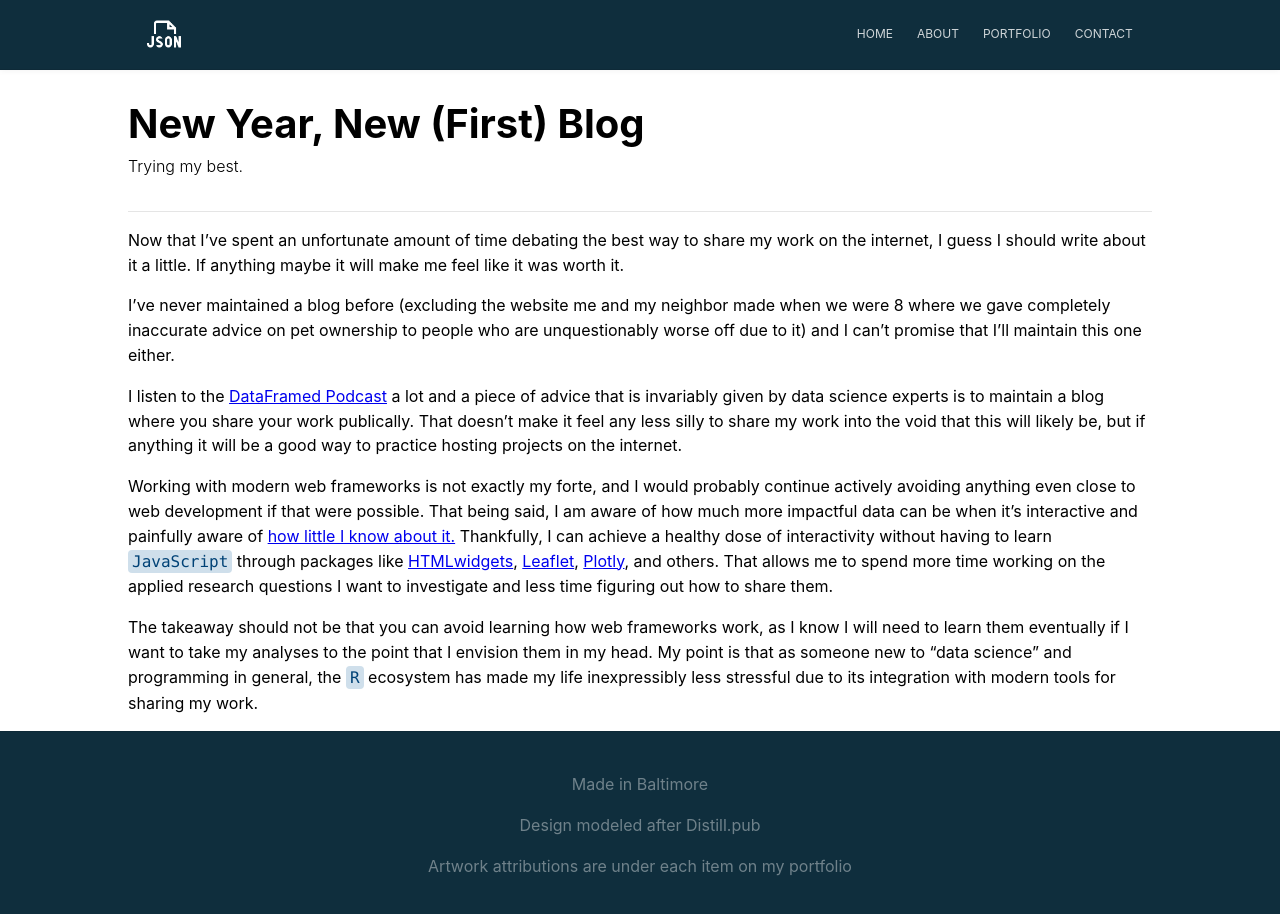
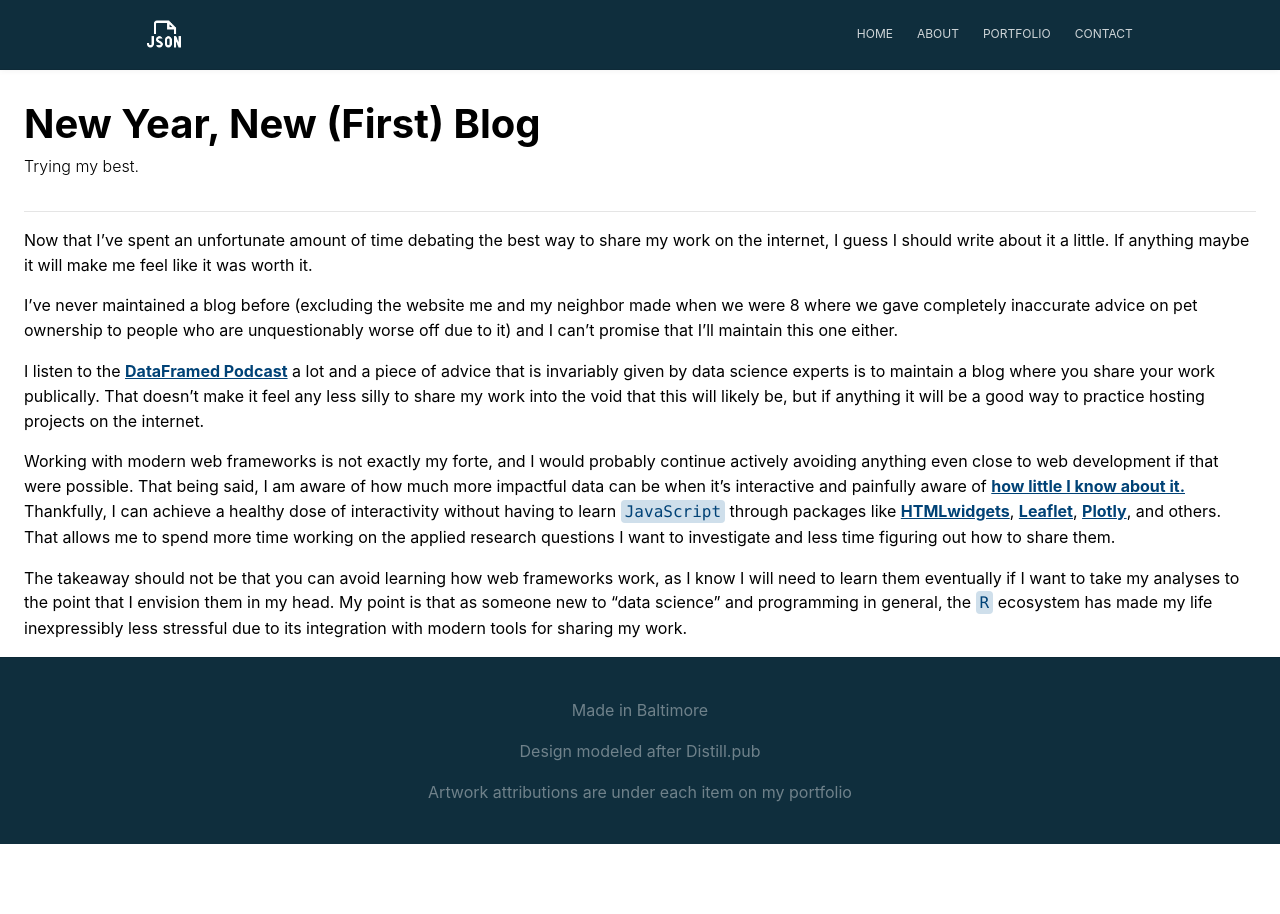
Before and after one commit to jbixon13/reactblog, a React (Create React App) app: page /articles/new-blog in a window 1280 px wide. Shown: the top 914 px of the page. After the commit the page ends 844 px from the top, so only its background shows below. Built offline with nearby package versions, Linux system fonts and the light colour scheme.

Commit message:
standardized article container style tweaks

```diff
--- a/src/components/Blog/ArticleContainer.module.scss
+++ b/src/components/Blog/ArticleContainer.module.scss
@@ -1,11 +1,17 @@
+@import 'src/styles/_colors';
+
 .ArticleContainer {
-    margin-left: 10%;
-    margin-right: 10%;
+    margin-left: 24px;
+    margin-right: 24px;
 
     p {
         font-size: 16px;
+
+        a {
+            color: $link-color;
+            font-weight: bold;
+        }
     }
-
     code {
         font-family: Menlo,Monaco,Consolas,"Courier New",monospace;
         padding: 2px 4px;
```
